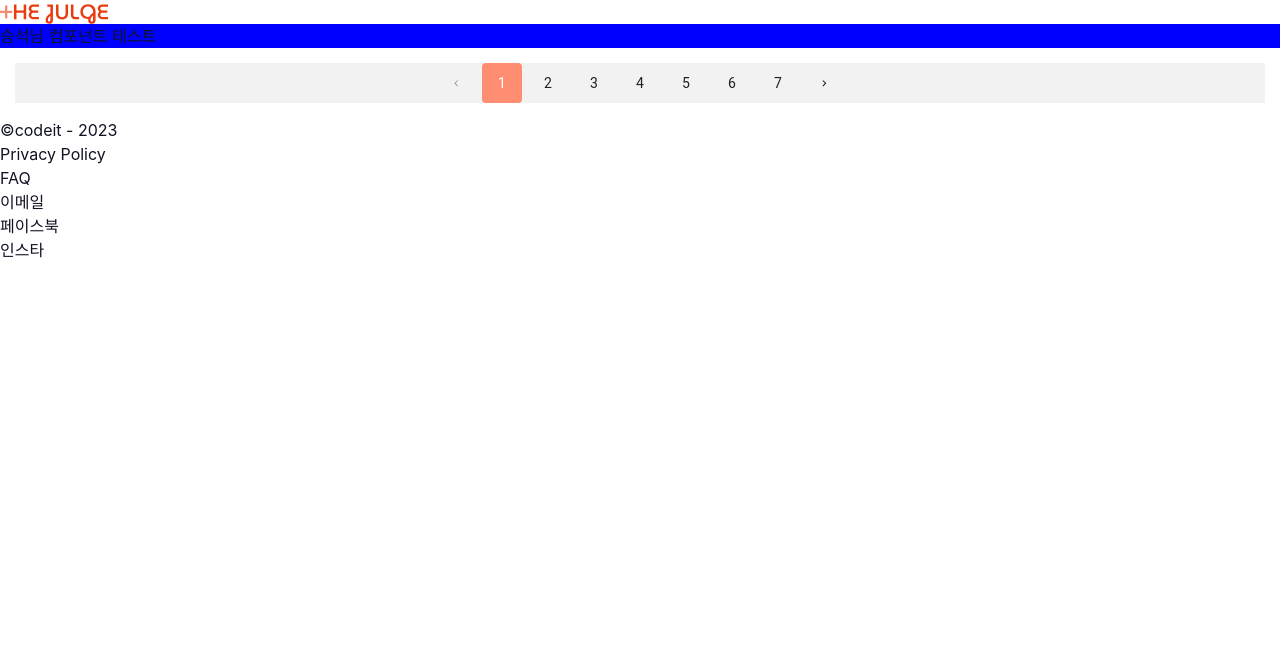
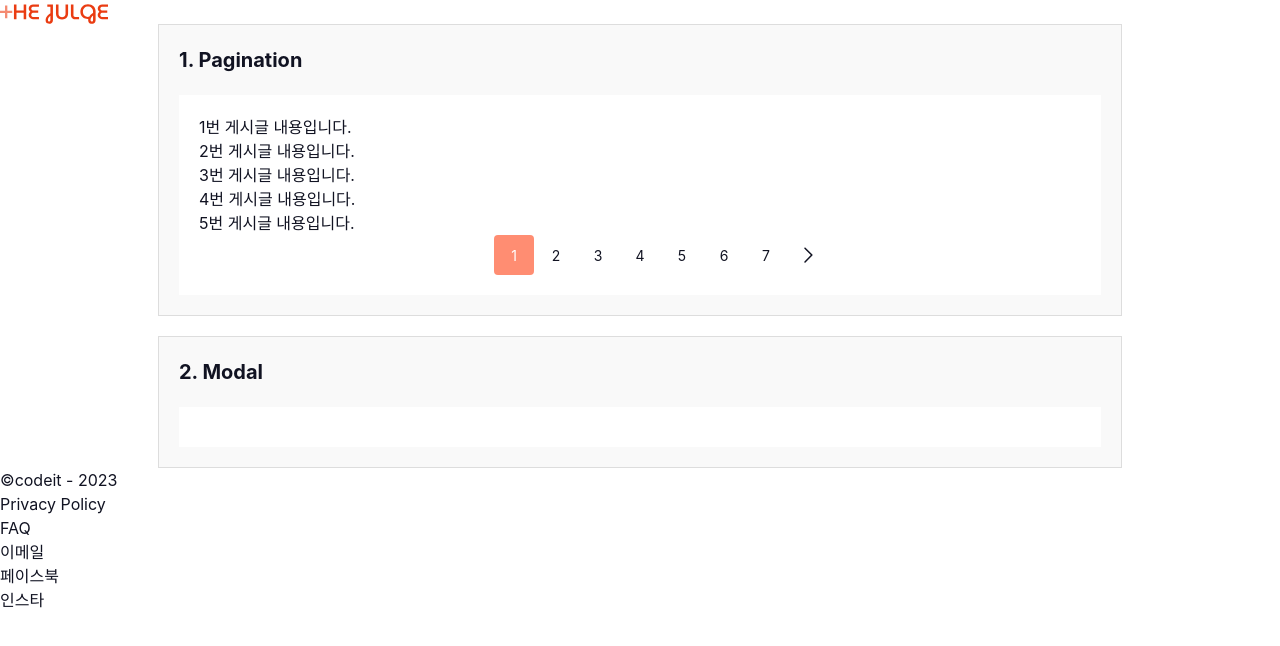
Before and after one commit to codeit-sprint12-part3/the-julge, a Next.js app: page /sample/components/Seung in a window 1280 px wide. Shown: the top 646 px of the page. Built offline with nearby package versions, Linux system fonts and the light colour scheme; a web font is replaced by a local one.

Commit message:
feat: create common component - pagination

```diff
--- a/src/components/ui/CustomPagination.module.css
+++ /dev/null
@@ -1,20 +0,0 @@
-.pagination > ul {
-  display: flex;
-  align-items: center;
-}
-.pagination > ul > li {
-}
-.pagination > ul > li > button {
-  display: flex;
-  align-items: center;
-  justify-content: center;
-  width: 40px;
-  height: 40px;
-  border-radius: 4px;
-  font-size: 1.4rem;
-}
-
-.pagination > ul > li > button#activePage {
-  background-color: var(--red-300);
-  color: var(--white);
-}
--- a/src/components/ui/CustomPagination.tsx
+++ /dev/null
@@ -1,19 +0,0 @@
-import { Pagination, PaginationItem, ThemeProvider } from "@mui/material";
-import styles from "./CustomPagination.module.css";
-import SeungTheme from "@/theme/SeungTheme";
-
-const CustomPagination = () => {
-  return (
-    <ThemeProvider theme={SeungTheme}>
-      <Pagination
-        count={7}
-        className={styles.pagination}
-        renderItem={(item) => (
-          <PaginationItem {...item} id={`${item.selected ? styles.activePage : ""}`} />
-        )}
-      />
-    </ThemeProvider>
-  );
-};
-
-export default CustomPagination;
--- /dev/null
+++ b/src/components/ui/Pagination.module.css
@@ -0,0 +1,45 @@
+.pagination {
+  display: flex;
+  justify-content: center;
+}
+.pagination > ul {
+  display: flex;
+  align-items: center;
+  justify-content: center;
+  gap: 2px;
+}
+.pagination > ul > li {
+}
+.pagination > ul > li > button {
+  display: flex;
+  align-items: center;
+  justify-content: center;
+  width: 40px;
+  height: 40px;
+  border-radius: 4px;
+  font-size: 1.4rem;
+}
+.pagination > ul > li > button:hover {
+  background-color: var(--gray-200, #f2f2f3);
+  transition: all 0.2s;
+}
+.pagination > ul > li > button.active {
+  background-color: var(--red-300, #ff8d72);
+  color: var(--white);
+}
+.pagination > ul > li > button.hide {
+  opacity: 0;
+  pointer-events: none;
+  cursor: default;
+}
+
+@media (max-width: 744px) {
+  .pagination > ul {
+    gap: 4px;
+  }
+  .pagination > ul > li > button {
+    width: 32px;
+    height: 32px;
+    font-size: 1.2rem;
+  }
+}
--- /dev/null
+++ b/src/components/ui/Pagination.tsx
@@ -0,0 +1,92 @@
+import styles from "./Pagination.module.css";
+
+interface PaginationProps {
+  totalPosts: number;
+  postsPerPage: number;
+  currentPage: number;
+  setCurrentPage: (page: number) => void;
+}
+
+const Pagination = ({ totalPosts, postsPerPage, currentPage, setCurrentPage }: PaginationProps) => {
+  const totalPages = Math.ceil(totalPosts / postsPerPage);
+  const maxVisiblePages = 7; // 한 번에 보여줄 최대 페이지 개수
+  const shouldHideArrows = totalPages <= maxVisiblePages; // 페이지 개수가 7개 이하일 때 화살표 숨김
+
+  // 페이지 리스트 생성
+  const getPageNumbers = () => {
+    let startPage = Math.max(currentPage - 3, 1);
+    let endPage = Math.min(startPage + maxVisiblePages - 1, totalPages);
+
+    if (endPage - startPage < maxVisiblePages - 1) {
+      startPage = Math.max(endPage - maxVisiblePages + 1, 1);
+    }
+
+    return Array.from({ length: endPage - startPage + 1 }, (_, i) => startPage + i);
+  };
+
+  return (
+    <section className={styles.pagination}>
+      <ul>
+        {/* 왼쪽 화살표 */}
+        <li>
+          <button
+            onClick={() => setCurrentPage(Math.max(currentPage - 1, 1))}
+            className={currentPage === 1 || shouldHideArrows ? styles.hide : ""}
+          >
+            <svg
+              xmlns="http://www.w3.org/2000/svg"
+              width="20"
+              height="20"
+              viewBox="0 0 20 20"
+              fill="none"
+            >
+              <path
+                fill-rule="evenodd"
+                clip-rule="evenodd"
+                d="M13.4629 17.4702C13.1701 17.7631 12.6952 17.7631 12.4023 17.4702L5.53048 10.5984C5.38983 10.4577 5.31081 10.2669 5.31081 10.068C5.31081 9.86911 5.38983 9.67834 5.53048 9.53769L12.4023 2.66588C12.6952 2.37299 13.1701 2.37299 13.4629 2.66588C13.7558 2.95878 13.7558 3.43365 13.4629 3.72654L7.12147 10.068L13.4629 16.4095C13.7558 16.7024 13.7558 17.1773 13.4629 17.4702Z"
+                fill="#111322"
+              />
+            </svg>
+          </button>
+        </li>
+
+        {/* 페이지 번호 */}
+        {getPageNumbers().map((page) => (
+          <li key={page}>
+            <button
+              onClick={() => setCurrentPage(page)}
+              className={currentPage === page ? styles.active : ""}
+            >
+              {page}
+            </button>
+          </li>
+        ))}
+
+        {/* 오른쪽 화살표 */}
+        <li>
+          <button
+            onClick={() => setCurrentPage(Math.min(currentPage + 1, totalPages))}
+            className={currentPage === totalPages || shouldHideArrows ? styles.hide : ""}
+          >
+            <svg
+              xmlns="http://www.w3.org/2000/svg"
+              width="20"
+              height="20"
+              viewBox="0 0 20 20"
+              fill="none"
+            >
+              <path
+                fill-rule="evenodd"
+                clip-rule="evenodd"
+                d="M6.46967 17.4702C6.76256 17.7631 7.23744 17.7631 7.53033 17.4702L14.4021 10.5984C14.5428 10.4577 14.6218 10.2669 14.6218 10.068C14.6218 9.86911 14.5428 9.67834 14.4021 9.53769L7.53033 2.66588C7.23744 2.37299 6.76256 2.37299 6.46967 2.66588C6.17678 2.95878 6.17678 3.43365 6.46967 3.72654L12.8111 10.068L6.46967 16.4095C6.17678 16.7024 6.17678 17.1773 6.46967 17.4702Z"
+                fill="#111322"
+              />
+            </svg>
+          </button>
+        </li>
+      </ul>
+    </section>
+  );
+};
+
+export default Pagination;
--- a/src/pages/sample/components/Seung.module.css
+++ b/src/pages/sample/components/Seung.module.css
@@ -1,3 +1,29 @@
 .wrapper {
-  background: blue;
+  max-width: 964px;
+  width: 100%;
+  margin: 0 auto;
 }
+.wrapper > ul {
+  counter-reset: number 0;
+}
+.wrapper > ul > li {
+  padding: 20px;
+  border: 1px solid #ddd;
+  counter-increment: number 1;
+  background-color: #f9f9f9;
+}
+.wrapper > ul > li + li {
+  margin-top: 20px;
+}
+.wrapper > ul > li > h3 {
+  font-size: 2rem;
+  margin-bottom: 20px;
+  font-weight: 700;
+}
+.wrapper > ul > li > h3::before {
+  content: counter(number) ". ";
+}
+.wrapper > ul > li > .box {
+  padding: 20px;
+  background-color: #fff;
+}
--- a/src/pages/sample/components/Seung.tsx
+++ b/src/pages/sample/components/Seung.tsx
@@ -1,11 +1,50 @@
-import CustomPagination from "@/components/ui/CustomPagination";
+import Pagination from "@/components/ui/Pagination";
 import style from "./Seung.module.css";
+import { useState } from "react";
 
 const Seung = () => {
+  // --------------------------------------------------------
+  // ----------------- Pagination 관련 Start -----------------
+  const [currentPage, setCurrentPage] = useState(1); // 현재 페이지 상태 추가 , 처음 기본값 설정
+  const postsPerPage = 5; // 한 페이지에 보여줄 게시글 개수
+
+  // 더미 데이터 생성 (예시입니다!)
+  const posts = Array(50) // total 게시글 개수
+    .fill(null)
+    .map((_, index) => `${index + 1}번 게시글 내용입니다.`);
+
+  // 현재 페이지에 해당하는 데이터만 slice (실제 api 적용할때 수정필요할수도!)
+  const startIndex = (currentPage - 1) * postsPerPage;
+  const currentPosts = posts.slice(startIndex, startIndex + postsPerPage);
+  // ----------------- Pagination 관련 End -----------------
+  // --------------------------------------------------------
+
   return (
     <>
-      <div className={style.wrapper}>승석님 컴포넌트 테스트</div>
-      <CustomPagination />
+      <div className={style.wrapper}>
+        <ul>
+          <li>
+            <h3>Pagination</h3>
+            <div className={style.box}>
+              <ul>
+                {currentPosts.map((post, index) => (
+                  <li key={index}>{post}</li>
+                ))}
+              </ul>
+              <Pagination
+                totalPosts={50} // total 게시글 개수
+                postsPerPage={postsPerPage} // 한 페이지에 보여줄 게시글 개수
+                currentPage={currentPage} // 현재 페이지
+                setCurrentPage={setCurrentPage} // 페이지 변경 함수
+              />
+            </div>
+          </li>
+          <li>
+            <h3>Modal</h3>
+            <div className={style.box}></div>
+          </li>
+        </ul>
+      </div>
     </>
   );
 };
```
